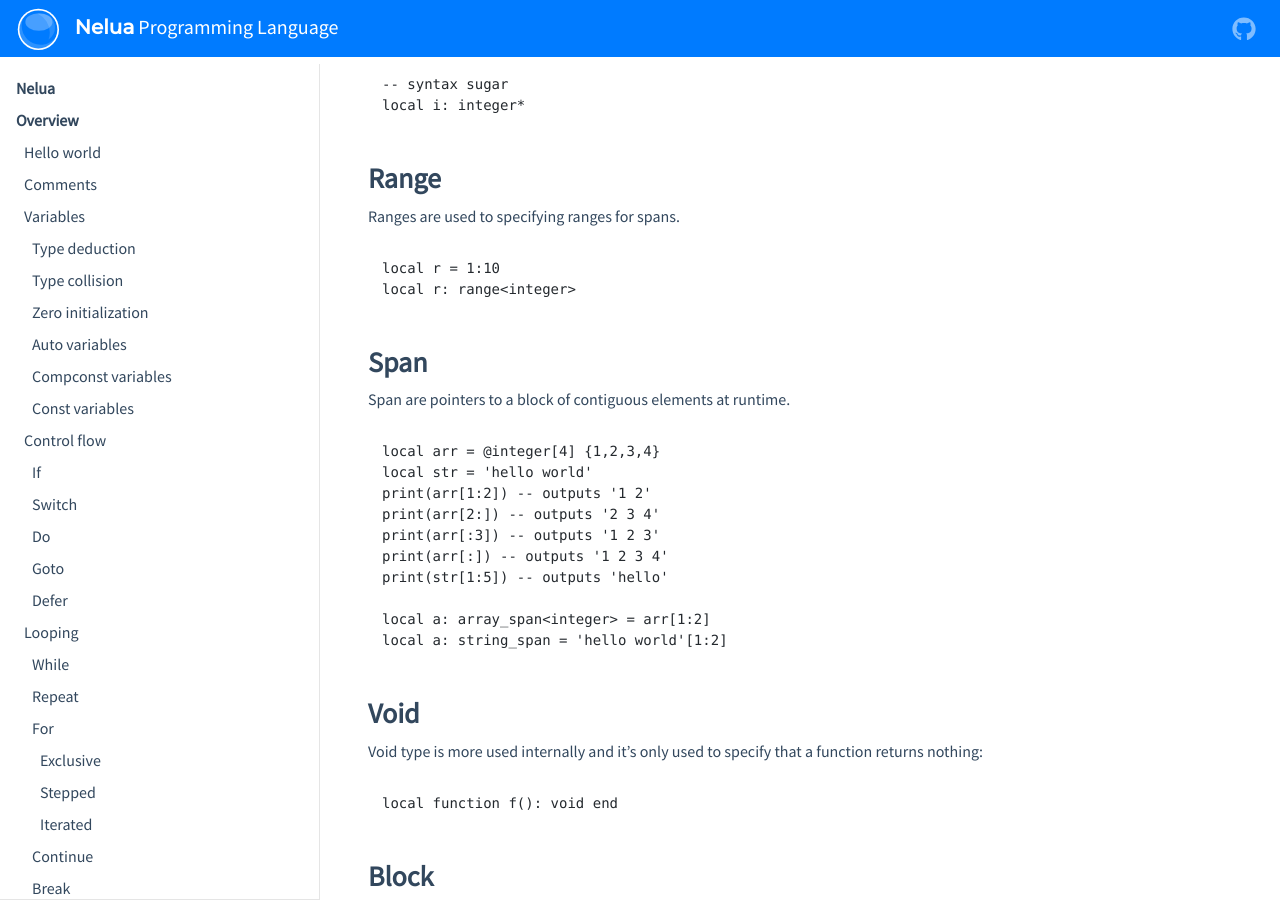
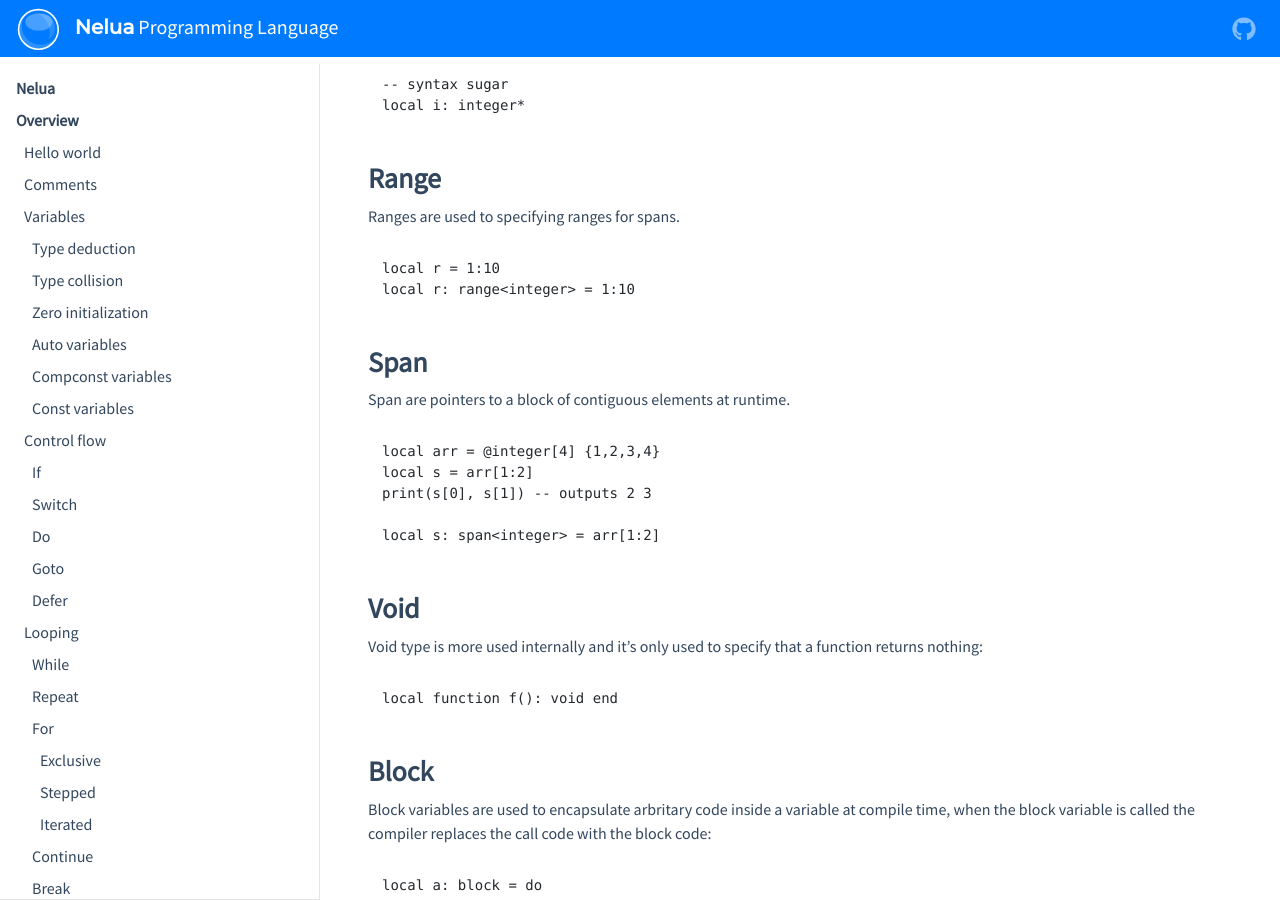
Before and after one commit to edubart/nelua-lang, a Jekyll site: the page built from docs/pages/overview.md, in a window 1280 px wide and 900 px high, scrolled down 11853 px. Built offline with Jekyll 4.4.1, drawn with Linux system fonts in a browser that asks for light colours; nearby versions of some CDN libraries.

Commit message:
Implement range type and range indexing

````diff
--- a/docs/pages/overview.md
+++ b/docs/pages/overview.md
@@ -604,7 +604,7 @@
 
 ```nelua
 local r = 1:10
-local r: range<integer>
+local r: range<integer> = 1:10
 ```
 
 ### Span
@@ -613,15 +613,10 @@
 
 ```nelua
 local arr = @integer[4] {1,2,3,4}
-local str = 'hello world'
-print(arr[1:2]) -- outputs '1 2'
-print(arr[2:]) -- outputs '2 3 4'
-print(arr[:3]) -- outputs '1 2 3'
-print(arr[:]) -- outputs '1 2 3 4'
-print(str[1:5]) -- outputs 'hello'
+local s = arr[1:2]
+print(s[0], s[1]) -- outputs 2 3
 
-local a: array_span<integer> = arr[1:2]
-local a: string_span = 'hello world'[1:2]
+local s: span<integer> = arr[1:2]
 ```
 
 ### Void
````
Also changed, not shown: 11 other files.
